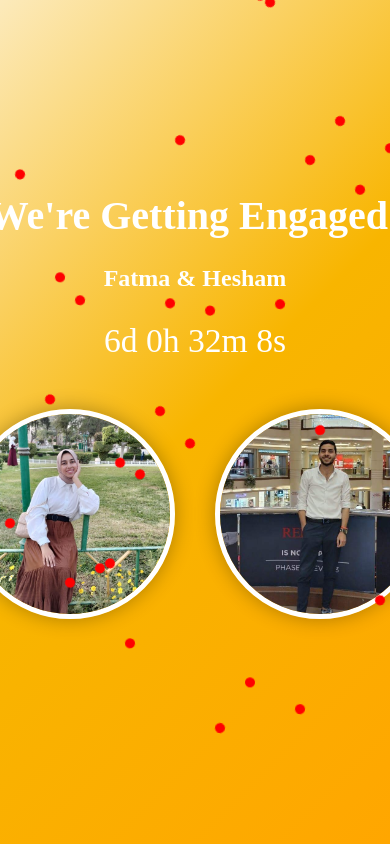
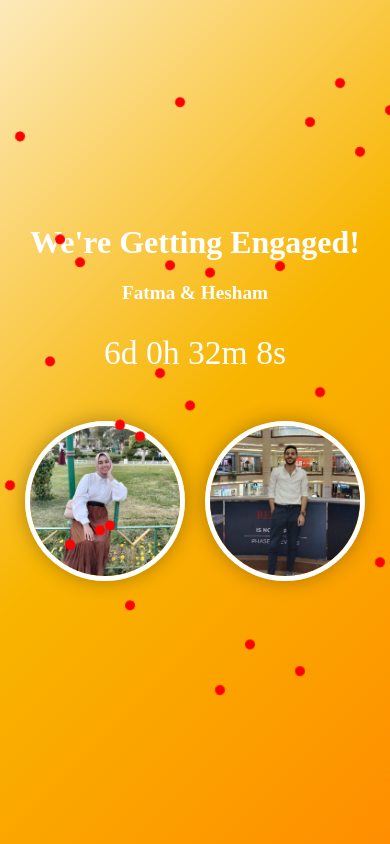
Before and after one commit to FatmaMetwally/engagment-Countdown, a plain HTML site: page index.html in a window 390 px wide. Shown: the top 844 px of the page. Drawn offline with Linux system fonts and the light colour scheme.

Commit message:
Update styles.css
responcive to phone

```diff
--- a/styles.css
+++ b/styles.css
@@ -1,3 +1,4 @@
+/* styles.css */
 /* styles.css */
 
 body {
@@ -7,7 +8,7 @@ body {
   justify-content: center;
   align-items: center;
   height: 100vh;
-    background: linear-gradient(135deg, #fceabb, #f8b500, #ffa600);
+  background: linear-gradient(135deg, #fceabb, #f8b500, #ff8e00);
 }
 
 .container {
@@ -89,3 +90,21 @@ body {
     transform: translateY(0);
   }
 }
+
+/* Media query for smaller screens */
+@media only screen and (max-width: 768px) {
+  h1 {
+    font-size: 2rem;
+  }
+
+  h2 {
+    font-size: 1.2rem;
+  }
+
+  .your-photo,
+  .partner-photo {
+    width: 150px;
+    height: 150px;
+    margin: 0 10px;
+  }
+}
```
Lines whose indentation alone changed are shown as unchanged.
